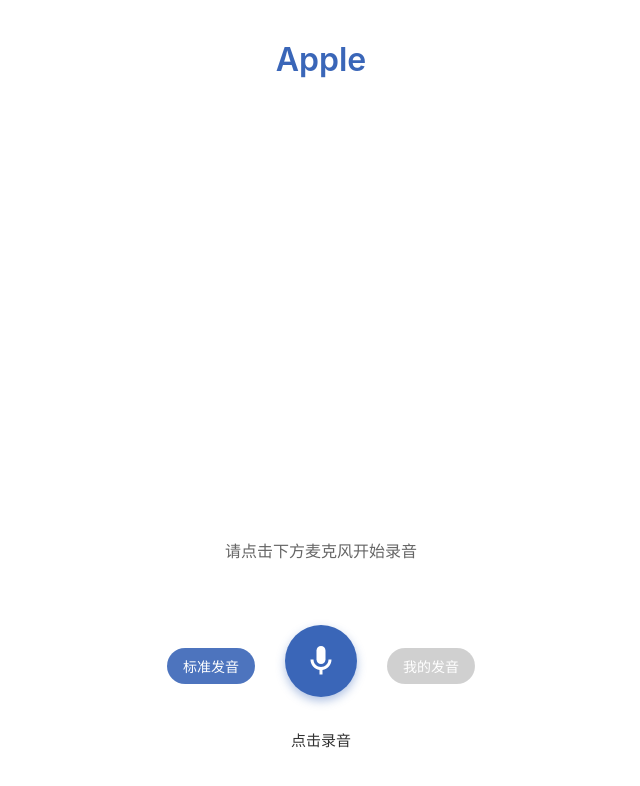
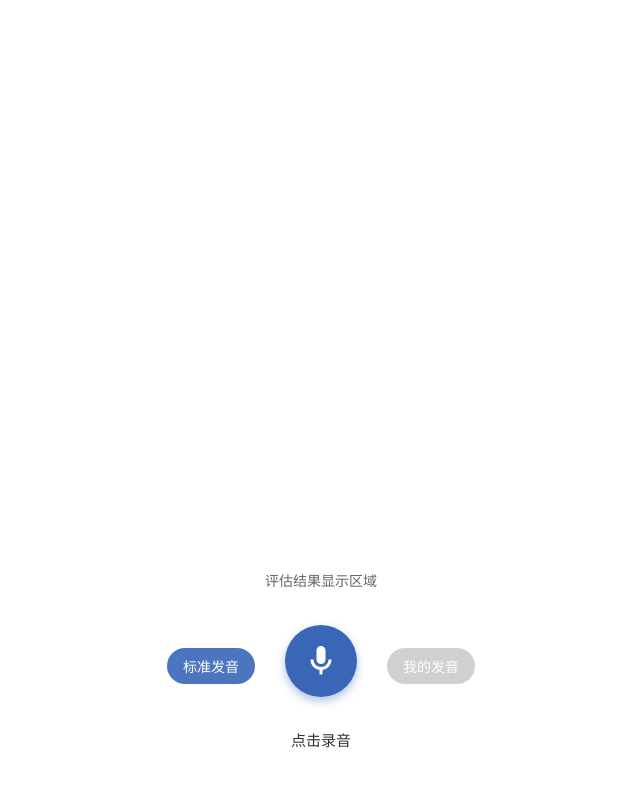
Before and after one commit to helenhuang666/anki-pronunciation, a website: page pro_eval.html in a window 1280 px wide. Shown: the whole page, without its empty margins (319-959 px from the left). Drawn offline with Linux system fonts and the light colour scheme.

Commit message:
Update pro_eval.html

```diff
--- a/pro_eval.html
+++ b/pro_eval.html
@@ -45,7 +45,7 @@
       display: flex;
       flex-direction: column;
       align-items: center;
-      padding: 20px;
+      padding: 5px 20px;
       min-height: 400px;
       /* 确保 iframe 中有最小高度 */
       overflow-y: auto;
@@ -79,14 +79,10 @@
     }
 
     /* ===== Target Word & IPA ===== */
-    #target-word {
-      font-size: 32px;
-      font-weight: 600;
-      color: #3A66B8;
-      /* 主体深蓝色 */
-      margin-bottom: 4px;
-      text-align: center;
-      margin-top: 20px;
+    /* 移除单词和音标显示，由 Anki 负责 */
+    #target-word,
+    #target-ipa {
+      display: none !important;
     }
 
     #target-ipa {
@@ -320,8 +316,8 @@
 
 
     <!-- Header Word & IPA -->
-    <div id="target-word">Apple</div>
-    <div id="target-ipa"></div>
+    <div id="target-word" style="display:none;"></div>
+    <div id="target-ipa" style="display:none;"></div>
 
     <!-- Score Header -->
     <div class="score-header" id="score-header" style="opacity: 0;">
@@ -333,8 +329,8 @@
 
     <!-- Bars Area -->
     <div class="bars-container" id="bars-container">
-      <div style="color:#666; font-size: 16px; margin: 20px; text-align: center; line-height: 1.6;">
-        请点击下方麦克风开始录音
+      <div style="color:#666; font-size: 14px; margin: 10px; text-align: center;">
+        评估结果显示区域
       </div>
     </div>
   </div>
```
